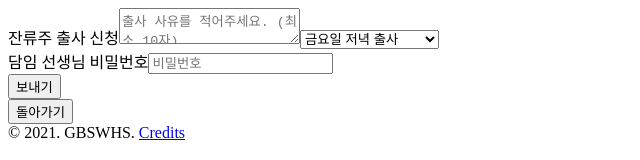
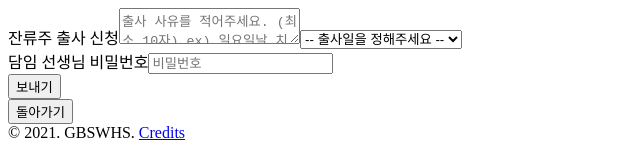
Before and after one commit to GBSWHS/Jongsimgwan-outgo, a Next.js app: page /apply in a window 1280 px wide. Shown: the top 160 px of the page, without its empty margins (0-640 px from the left). Built offline with nearby package versions, Linux system fonts and the light colour scheme.

Commit message:
feat: add requeted things

```diff
--- a/components/ApplyForm.tsx
+++ b/components/ApplyForm.tsx
@@ -6,13 +6,12 @@ export default function ApplyForm () {
   const router = useRouter()
   const [reason, setReason] = useState('')
   const [passwd, setPasswd] = useState('')
-  const [date, setDate] = useState('')
+  const [date, setDate] = useState('2')
   async function onSubmit (event) {
-    setDate('1')
     event.preventDefault()
 
+    if (date === '2') return alert('출사일을 정해주세요.')
     if (!confirm('출사를 신청하시겠습니까?\n이 출사 요청은 사감 선생님께 전송됩니다.')) return
-
     const res = await fetch('/api/outgo', {
       method: 'POST',
       headers: { 'Content-Type': 'application/json' },
@@ -27,9 +26,10 @@ export default function ApplyForm () {
     <form onSubmit={onSubmit}>
       <div className="inline-block p-5 shadow text-center rounded-md w-10/12 bg-white">
         <span className="block mb-5">잔류주 출사 신청</span>
-        <textarea onChange={(event) => setReason(event.target.value)} className="mb-1 bg-gray-200 rounded-md w-full p-2" placeholder="출사 사유를 적어주세요. (최소 10자)"></textarea>
+        <textarea onChange={(event) => setReason(event.target.value)} className="mb-1 bg-gray-200 rounded-md w-full p-2" placeholder="출사 사유를 적어주세요. (최소 10자) ex) 일요일날 치과예약이 있어서 치과에 가서 치과 진료를 받아야하기 때문에 가봐야합니다."></textarea>
 
-        <select onChange={(event) => setDate(event.target.value)} className="inline-block p-1 mt-2 shadow text-center rounded-md w-full bg-white">
+        <select value={date} onChange={(event) => setDate(event.target.value)} className="inline-block p-1 mt-2 shadow text-center rounded-md w-full bg-white">
+          <option value="2" disabled>-- 출사일을 정해주세요 --</option>
           <option value="1">금요일 저녁 출사</option>
           <option value="0">토요일 오후 1시 출사</option>
         </select>
--- a/components/OutgoState.tsx
+++ b/components/OutgoState.tsx
@@ -11,14 +11,14 @@ interface Props {
 
 export default function OutgoState ({ canGo, isGo, reason, dday, student }: Props) {
   const isGoElement =
-      student === 1 || dday > 5
+      student || dday > 5
         ? (isGo
-            ? <span className="block mb-5 font-bold text-green-500 text-xl">신청됨 (사유: {reason})</span>
+            ? <span className="block mb-5 font-bold text-green-500 text-xl break-normal">신청됨 (사유: {reason})</span>
             : <span className="block mb-5 font-bold text-gray-500 text-xl">신청되지 않음</span>)
         : <span className="block mb-5 font-bold text-gray-500 text-xl">신청 불가</span>
 
   const canGoElement =
-  student === 1 || dday > 5
+  student || dday > 5
     ? (canGo
         ? (isGo
             ? <Link href="/abort"><button className="inline w-full align-top bg-red-300 rounded-md shadow p-2">신청 취소</button></Link>
--- a/pages/api/outgo.ts
+++ b/pages/api/outgo.ts
@@ -32,7 +32,7 @@ export default async function outgoApi (req : NextApiRequest, res: NextApiRespon
       if (!passwd) return res.json({ success: false, msg: '선생님 비밀번호를 입력해주세요.' })
       const [tuser] = await db.select('*').where({ id: decode.id.substr(0, 2) + '00' }).from('user')
       const [user] = await db.select('*').where({ id: decode.id }).from('user')
-      if (user.student === 0) return res.json({ success: false, msg: '선생님은 잔류주 출사를 신청하실수 없습니다.' })
+      if (!user.student) return res.json({ success: false, msg: '선생님은 잔류주 출사를 신청하실수 없습니다.' })
       if (!tuser) return res.json({ success: false, msg: '선생님 정보를 불러올 수 없습니다.' })
       if (tuser.passwd !== sha256(tuser.salt + passwd)) return res.json({ success: false, msg: '선생님 비밀번호가 일치하지 않습니다.' })
       await db.insert({ id: decode.id, reason, outgodate: Number(date) }).into('outgo')
```
Also changed, not shown: 1 other file (tests, documents, lock files or other folders).
